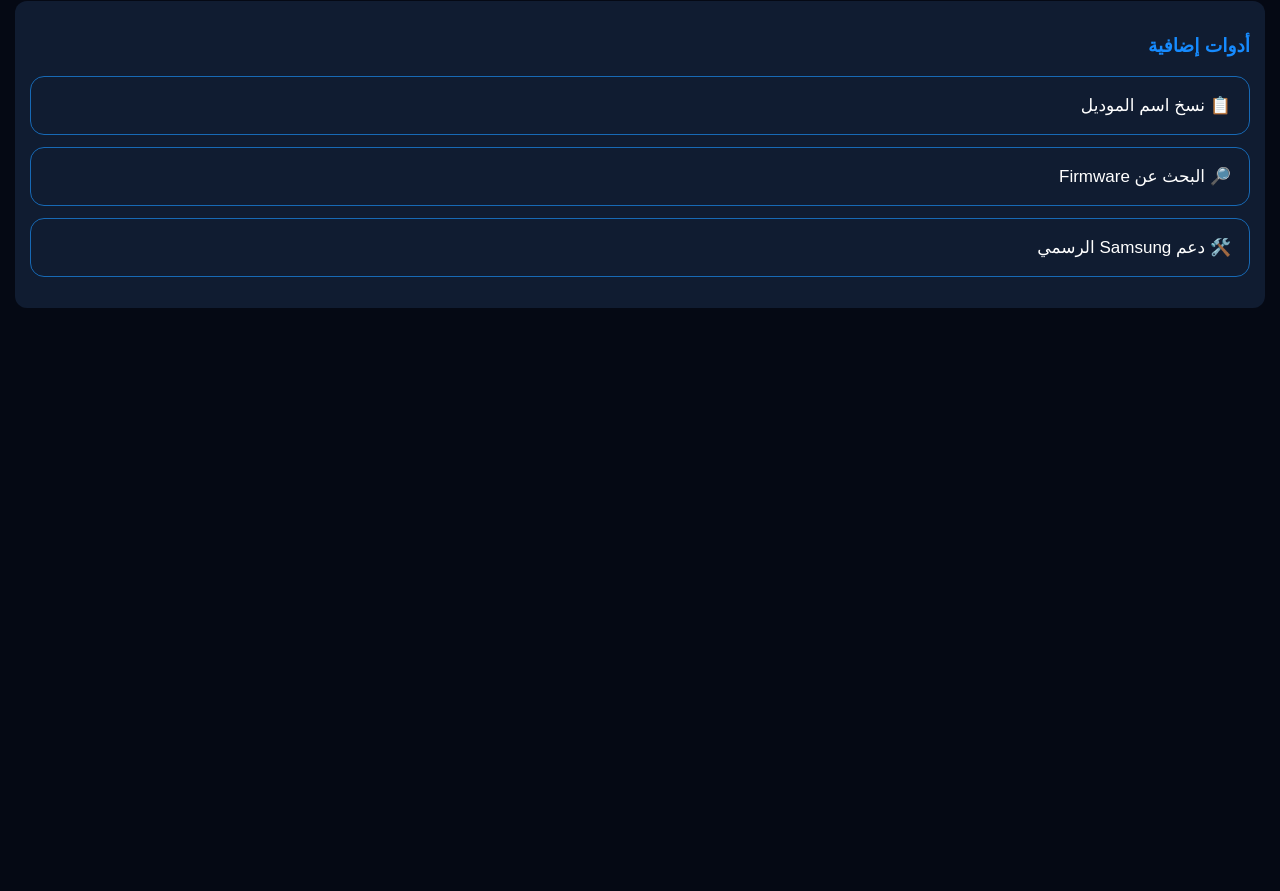
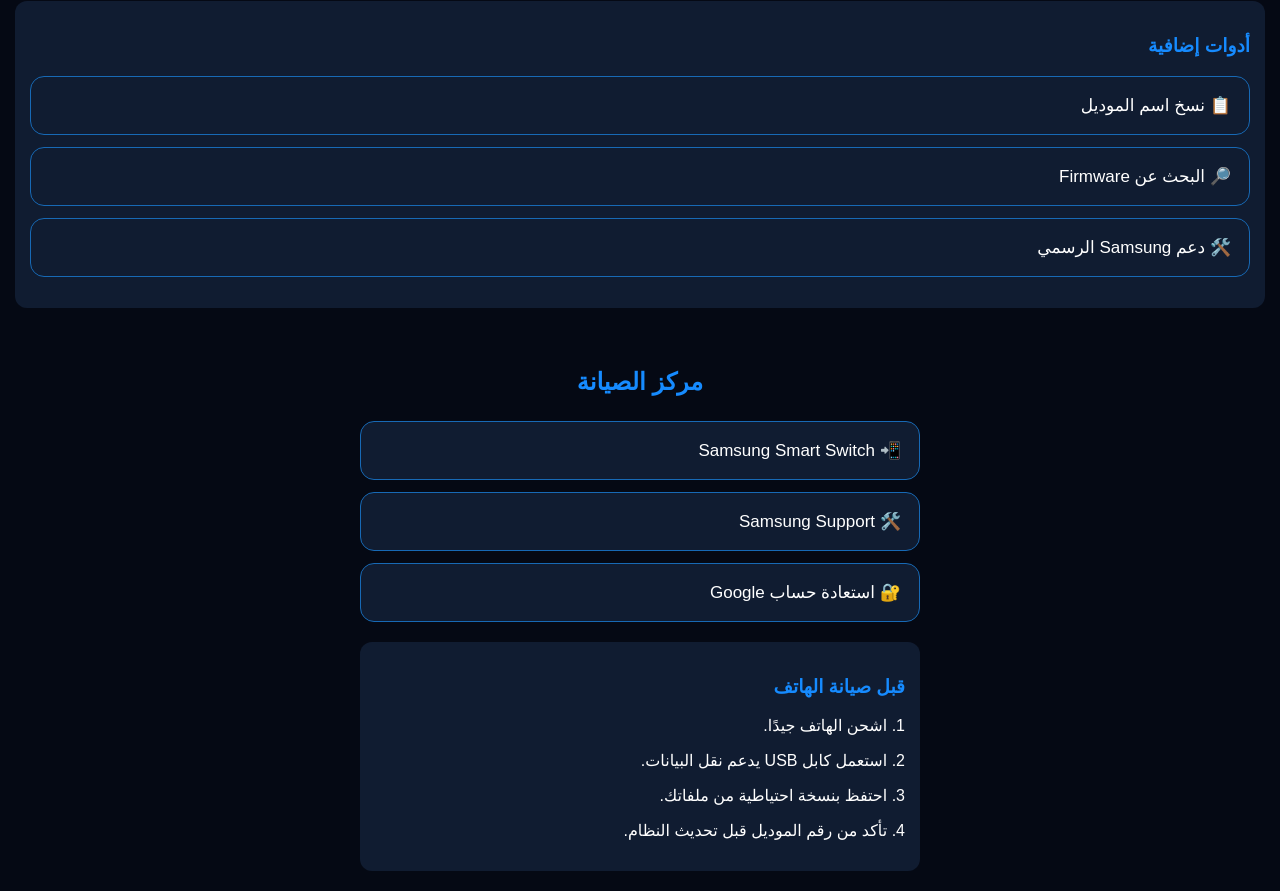
Before and after one commit to amardz2292-source/Rahmouni-Samsung-Tool, a plain HTML site: page index.html in a window 1280 px wide. Shown: the part 1028-1919 px from the top of the page. Before the commit the page ends 1351 px from the top, so only its background shows below. Drawn offline with Linux system fonts and the light colour scheme.

Commit message:
Update index.html

```diff
--- a/index.html
+++ b/index.html
@@ -226,5 +226,36 @@ function openSamsungSupport() {
 }
 </script>
 
+<!-- مركز الصيانة -->
+<div class="container">
+  <h2 class="section-title">مركز الصيانة</h2>
+
+  <a class="tool" style="text-decoration:none;display:block;"
+     href="https://www.samsung.com/ae/apps/smart-switch/"
+     target="_blank">
+    📲 Samsung Smart Switch
+  </a>
+
+  <a class="tool" style="text-decoration:none;display:block;"
+     href="https://www.samsung.com/africa_en/support/"
+     target="_blank">
+    🛠️ Samsung Support
+  </a>
+
+  <a class="tool" style="text-decoration:none;display:block;"
+     href="https://accounts.google.com/signin/recovery"
+     target="_blank">
+    🔐 استعادة حساب Google
+  </a>
+
+  <div style="background:#101c31;padding:15px;border-radius:12px;margin-top:20px;">
+    <h3 style="color:#168bff;">قبل صيانة الهاتف</h3>
+    <p>1. اشحن الهاتف جيدًا.</p>
+    <p>2. استعمل كابل USB يدعم نقل البيانات.</p>
+    <p>3. احتفظ بنسخة احتياطية من ملفاتك.</p>
+    <p>4. تأكد من رقم الموديل قبل تحديث النظام.</p>
+  </div>
+</div>
+
 </body>
 </html>
```
